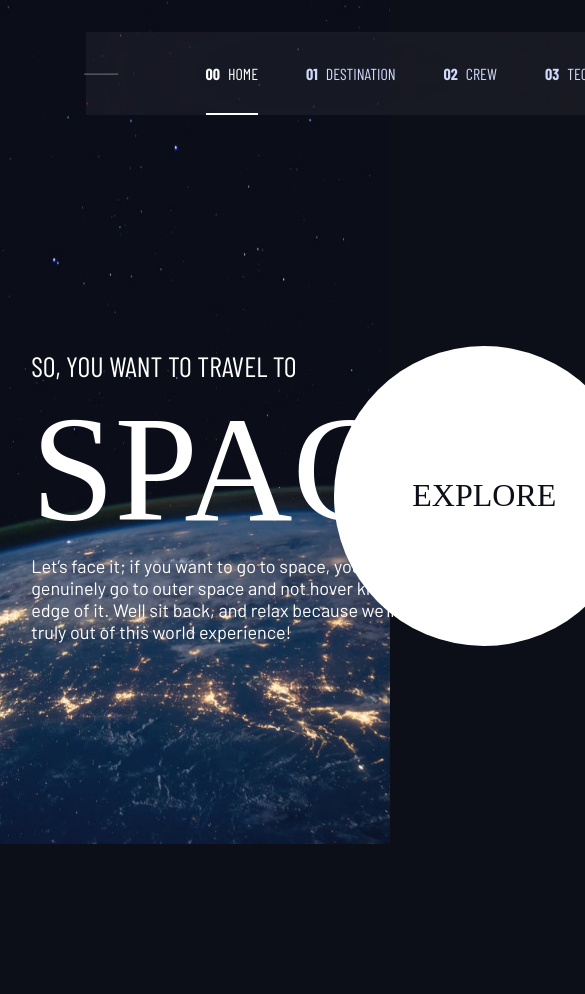
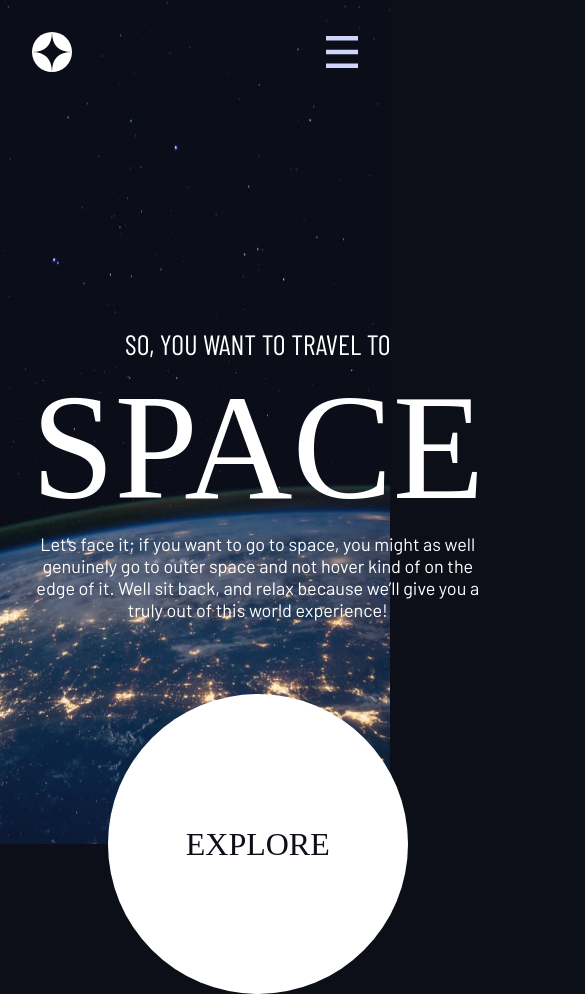
Before and after one commit to andersonszdc/Space-tourism, a Next.js app: page / in a window 390 px wide. Shown: the top 994 px of the page, 585 px wide, since content can reach past the window. Before the commit the page ends 844 px from the top, so only its background shows below. Built offline with nearby package versions, Linux system fonts and the light colour scheme; a web font is replaced by a local one.

Commit message:
responsive navbar

```diff
--- a/src/components/NavBar/index.tsx
+++ b/src/components/NavBar/index.tsx
@@ -3,20 +3,44 @@ import Link from "next/link";
 import { useRouter } from "next/router";
 import React from "react";
 import { useEffect } from "react";
+import { useRef } from "react";
 import { useState } from "react";
+import { useResizeObserver } from "../../hooks/useResizeObserver";
 import { Main, StyledItem } from "./styles";
 
 const NavBar: React.FC = ({ children }) => {
   const [activeTopic, setActiveTopic] = useState("home");
   const router = useRouter();
+
+  const elRef = useRef(null);
+  const [width, height] = useResizeObserver(elRef);
+  const [device, setDevice] = useState("desktop");
+
+  useEffect(() => {
+    if (width <= 500) {
+      setDevice("mobile");
+    } else {
+      setDevice("desktop");
+    }
+  }, [width]);
+
   useEffect(() => {
     const { pathname } = router;
     setActiveTopic(pathname);
   }, [router]);
   return (
-    <Main>
+    <Main ref={elRef}>
       <header className="header">
         <Image src="/shared/logo.svg" width={40} height={40} alt="logo" />
+        {device === "mobile" ? (
+          <Image
+            src="/shared/icon-hamburger.svg"
+            width={32}
+            height={32}
+            alt="icon-hamburguer"
+          />
+        ) : (
+          <>
             <hr className="divider" />
             <nav className="navbar">
               <ul className="list">
@@ -46,6 +70,8 @@ const NavBar: React.FC = ({ children }) => {
                 />
               </ul>
             </nav>
+          </>
+        )}
       </header>
       {children}
     </Main>
--- a/src/components/NavBar/styles.ts
+++ b/src/components/NavBar/styles.ts
@@ -7,11 +7,12 @@ export const Main = styled.div`
 
   .header {
     display: grid;
-    grid-template-columns: auto 1fr auto;
+    grid-template-columns: 40px 1fr auto;
     justify-content: space-between;
     align-items: center;
     padding: 32px 0;
     padding-left: 5%;
+    transition: 1s ease-in-out;
   }
 
   .divider {
@@ -19,18 +20,50 @@ export const Main = styled.div`
     margin-left: 64px;
     width: calc(100% - 32px);
     border-color: hsl(var(--clr-white), 25%);
+    transition: 1s ease-in-out;
   }
 
   .navbar {
     padding: 32px 160px 32px 120px;
     background-color: hsl(var(--clr-white), 5%);
     backdrop-filter: blur(81.5485px);
+    transition: 1s ease-in-out;
   }
 
   .list {
     display: grid;
     grid-template-columns: repeat(4, auto);
     gap: 48px;
+    transition: 1s ease-in-out;
+  }
+
+  @media (max-width: 900px) {
+    .navbar {
+      padding: 32px;
+    }
+
+    .divider {
+     margin-left: 16px;
+      width: calc(100% - 8px);
+    }
+  }
+
+  @media (max-width: 768px) {
+    .header {
+      padding: 0;
+    }
+
+    .list {
+      gap: 24px;
+    }
+  }
+
+  @media (max-width: 500px) {
+    .header {
+      display: flex;
+      justify-content: space-between;
+      margin: 32px;
+    }
   }
 `;
 
--- a/src/pages/_app.tsx
+++ b/src/pages/_app.tsx
@@ -17,7 +17,7 @@ function MyApp({ Component, pageProps }: MyAppProps) {
     <>
       <GlobalStyle />
       <CustomLayout>
-        <Component oi="oirs" {...pageProps} />
+        <Component {...pageProps} />
       </CustomLayout>
     </>
   );
--- a/src/pages/index.tsx
+++ b/src/pages/index.tsx
@@ -1,17 +1,15 @@
 import Image from "next/image";
 import { useEffect } from "react";
 import { useState } from "react";
-import { useCallback } from "react";
 import { useRef } from "react";
 import MainButton from "../components/MainButton";
 import NavBar from "../components/NavBar";
 import { useResizeObserver } from "../hooks/useResizeObserver";
 import { Main } from "../styles";
 
-export default function Index({ oi }) {
+export default function Index() {
   const bgRef = useRef(null);
   const [width, height] = useResizeObserver(bgRef);
-  console.log(oi);
   const [device, setDevice] = useState("desktop");
 
   useEffect(() => {
@@ -22,10 +20,6 @@ export default function Index({ oi }) {
     } else {
       setDevice("mobile");
     }
-  }, [width]);
-
-  useEffect(() => {
-    console.log(width);
   }, [width]);
 
   return (
--- a/src/styles/index.ts
+++ b/src/styles/index.ts
@@ -46,4 +46,13 @@ export const Main = styled.main`
     justify-content: center;
     align-items: center;
   }
+
+  @media (max-width: 768px) {
+    grid-template-columns: 1fr;
+
+    .content {
+      align-items: center;
+      text-align: center;
+    }
+  }
 `;
```
Lines whose indentation alone changed are shown as unchanged.
